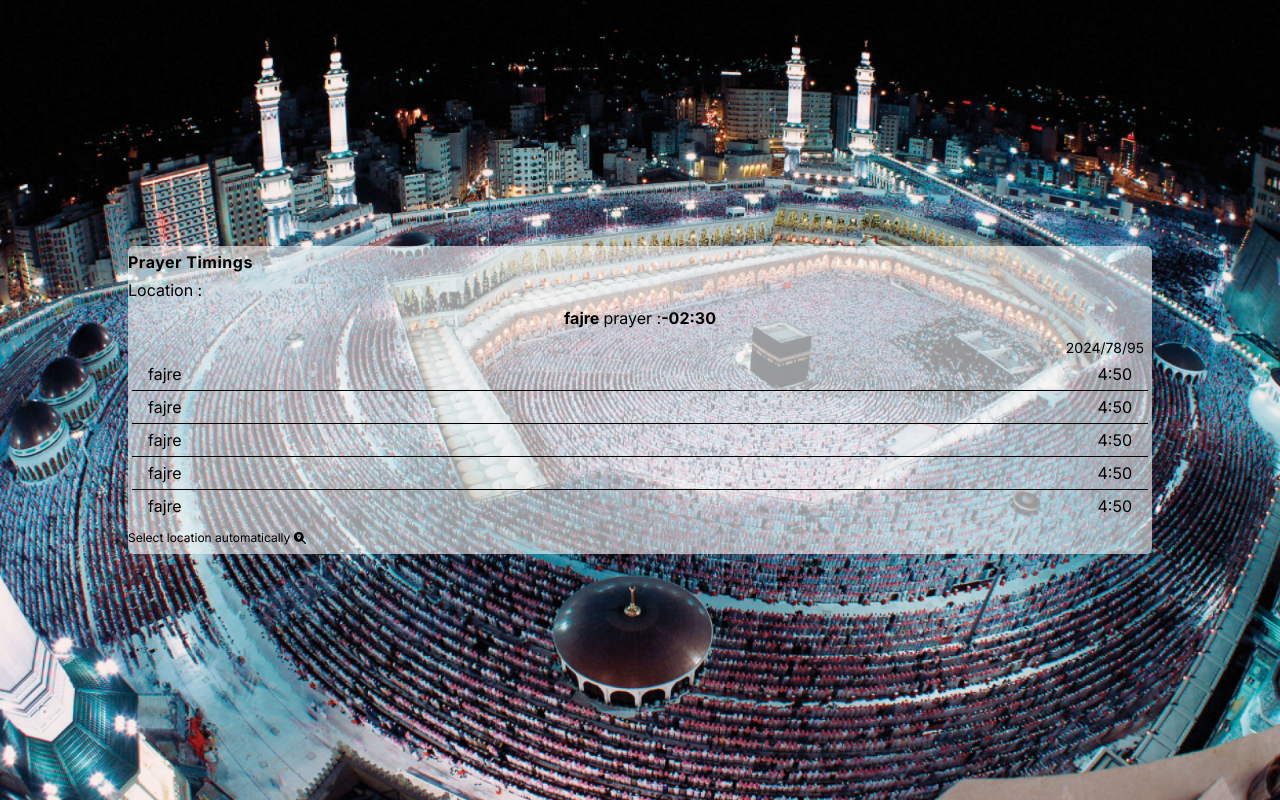
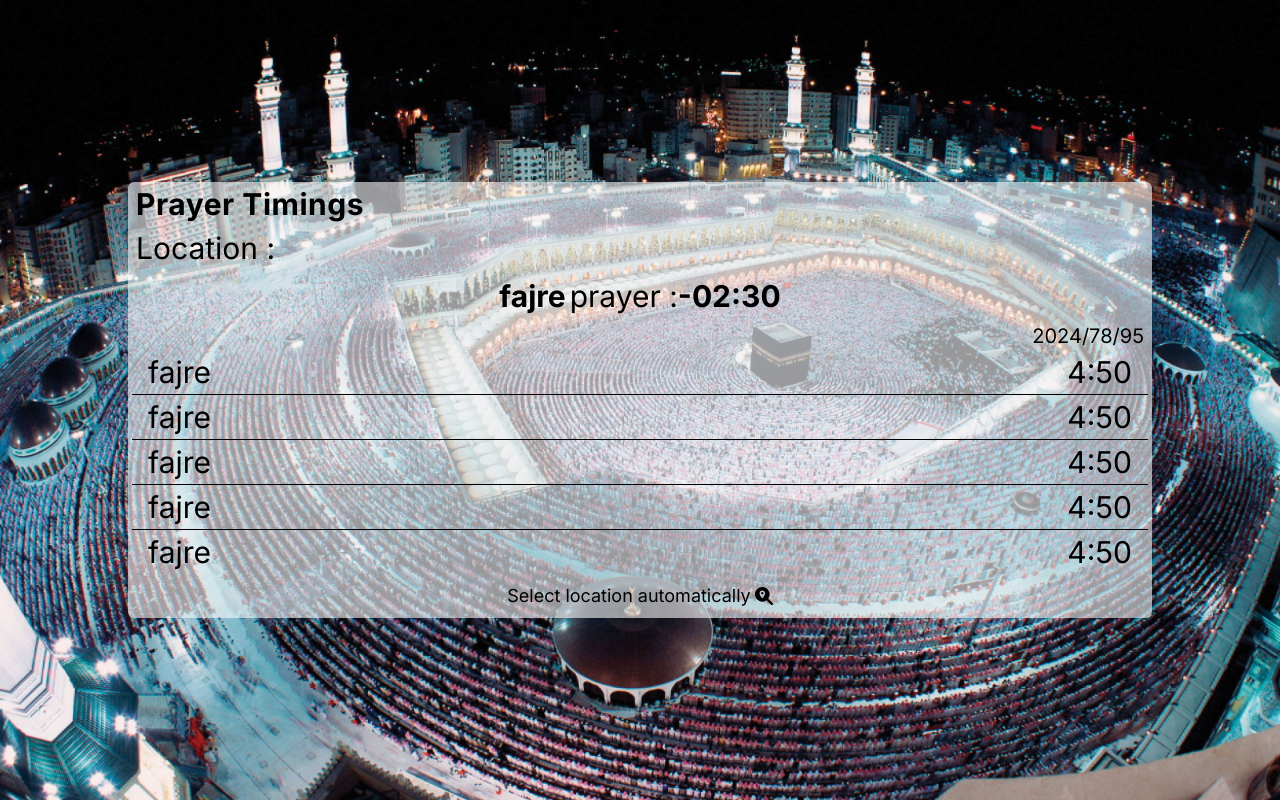
Before and after one commit to assembouchekifa/Prayer-Timings, a Next.js app: page / in a window 1280 px wide. Built offline with nearby package versions, Linux system fonts and the light colour scheme; no server answers.

Commit message:
location donn

```diff
--- a/src/app/page.tsx
+++ b/src/app/page.tsx
@@ -1,59 +1,119 @@
 "use client";
 
 import Card from "@/components/Card";
-import { useEffect } from "react";
+import Timingpreay from "@/components/Timingpreay";
+import { useEffect, useState } from "react";
 import { FaMagnifyingGlassLocation } from "react-icons/fa6";
+import { IoMdRemoveCircleOutline } from "react-icons/io";
 
 function Home() {
+  let locati: {
+    latitude: number;
+    longitude: number;
+  };
+  const [log, setLog] = useState<boolean>(false);
+  const [city, setCity] = useState<{
+    countryName: string;
+    city: string;
+  }>();
+
   function hundelclic() {
     navigator.geolocation.getCurrentPosition((position) => {
-      console.log(
-        position.coords.latitude + " and " + position.coords.longitude
-      );
-    }),
-      () => {
-        console.log("use manual");
+      const local = {
+        latitude: position.coords.latitude,
+        longitude: position.coords.longitude,
       };
+      localStorage.setItem("local", JSON.stringify(local));
+      locati = { latitude: local.latitude, longitude: local.longitude };
+      setLog(true);
+      getLocation();
+    });
   }
 
+  async function getLocation() {
+    const data = await fetch(
+      `https://api.bigdatacloud.net/data/reverse-geocode-client?latitude=${locati?.latitude}&longitude=${locati?.longitude}&localityLanguage=en`
+    )
+      .then((data) => {
+        return data.json();
+      })
+      .catch((e) => {
+        console.error("something wrong");
+      });
+    if (data.city && data.countryName) {
+      setCity({
+        city: data.city,
+        countryName: data.countryName,
+      });
+    } else {
+      console.error("something wrong");
+    }
+  }
   useEffect(() => {
-    let a = setInterval(() => {
-      let date = new Date();
-      console.log(date.getSeconds());
-    }, 1000);
-    return () => {
-      clearInterval(a);
+    let local = localStorage.getItem("local");
+    if (local) {
+      // eslint-disable-next-line react-hooks/exhaustive-deps
+      locati = JSON.parse(local);
+      setLog(true);
+    } else {
+      locati = {
+        latitude: 21.42251,
+        longitude: 39.826168,
       };
+      setLog(false);
+    }
+    getLocation();
   }, []);
 
+  useEffect(() => {}, [city]);
+
   return (
-    <main className="flex min-h-screen flex-col items-center justify-center sm:p-24 p-12 md:p-32 ">
+    <main className="flex min-h-screen flex-col items-center justify-center sm:p-24 p-12 md:p-32 text-3xl">
       <div
         style={{ backgroundColor: "#fafafa99" }}
         className="w-full  pt-1 rounded-md"
       >
-        <h1 style={{ letterSpacing: "0.5px" }} className=" font-bold mb-1 ">
+        <h1
+          style={{ letterSpacing: "0.5px" }}
+          className="ps-2 mb-2 font-bold  "
+        >
           Prayer Timings
         </h1>
-        <div>Location :{/* {contry} {city}*/}</div>
-
-        <div className="w-full flex items-center justify-center px-4 py-1 mb-1 ">
-          <span className="font-bold me-1">{"fajre"}</span> prayer :{" "}
-          <span className="font-bold">{"-02:30"}</span>{" "}
+        <div className="ps-2 mb-2">
+          Location :{city?.countryName} {city?.city}
         </div>
-        <div className="text-end text-sm pe-2">2024/78/95</div>
+        <Timingpreay />
+        <div className="text-end text-xl pe-2">2024/78/95</div>
         <Card salat="fajre" time="4:50" border={true} />
         <Card salat="fajre" time="4:50" border={true} />
         <Card salat="fajre" time="4:50" border={true} />
         <Card salat="fajre" time="4:50" border={true} />
         <Card salat="fajre" time="4:50" border={false} />
+        {!log ? (
           <button
-          className="text-xs flex items-center  my-2 justify-center"
+            className="text-lg flex items-center w-full text-center my-2 justify-center"
             onClick={hundelclic}
           >
             Select location automatically
             <FaMagnifyingGlassLocation className="ms-1" />
           </button>
+        ) : (
+          <button
+            className="text-lg flex items-center w-full text-center  my-2 justify-center"
+            onClick={() => {
+              locati = {
+                latitude: 21.42251,
+                longitude: 39.826168,
+              };
+              localStorage.clear();
+              getLocation();
+              setLog(false);
+            }}
+          >
+            Remove location
+            <IoMdRemoveCircleOutline className="ms-1" />
+          </button>
+        )}
       </div>
     </main>
   );
@@ -61,6 +121,4 @@ function Home() {
 
 export default Home;
 
-// https://api.bigdatacloud.net/data/reverse-geocode-client?latitude=XXXXXXXXXXXX&longitude=XXXXXXXXXXXX&localityLanguage=en
 // https://api.aladhan.com/v1/calendar/2024/3?latitude=35.6941824&longitude=-0.6782976&method=2
-// https://api.aladhan.com/v1/calendarByCity/2024/3?city=Oran&country=DZ&method=2
--- /dev/null
+++ b/src/components/Timingpreay.tsx
@@ -0,0 +1,25 @@
+"use client";
+
+import { useEffect, useState } from "react";
+
+function Timingpreay() {
+  const [time, setTime] = useState<number>();
+
+  useEffect(() => {
+    let a = setInterval(() => {
+      let date = new Date();
+      setTime(date.getTime());
+    }, 1000);
+    return () => {
+      clearInterval(a);
+    };
+  }, []);
+  return (
+    <div className="w-full flex items-center justify-center px-4 py-1 mb-1 ">
+      <span className="font-bold me-1">{"fajre"}</span> prayer :{" "}
+      <span className="font-bold">{"-02:30"}</span>{" "}
+    </div>
+  );
+}
+
+export default Timingpreay;
```
Lines whose indentation alone changed are shown as unchanged.
